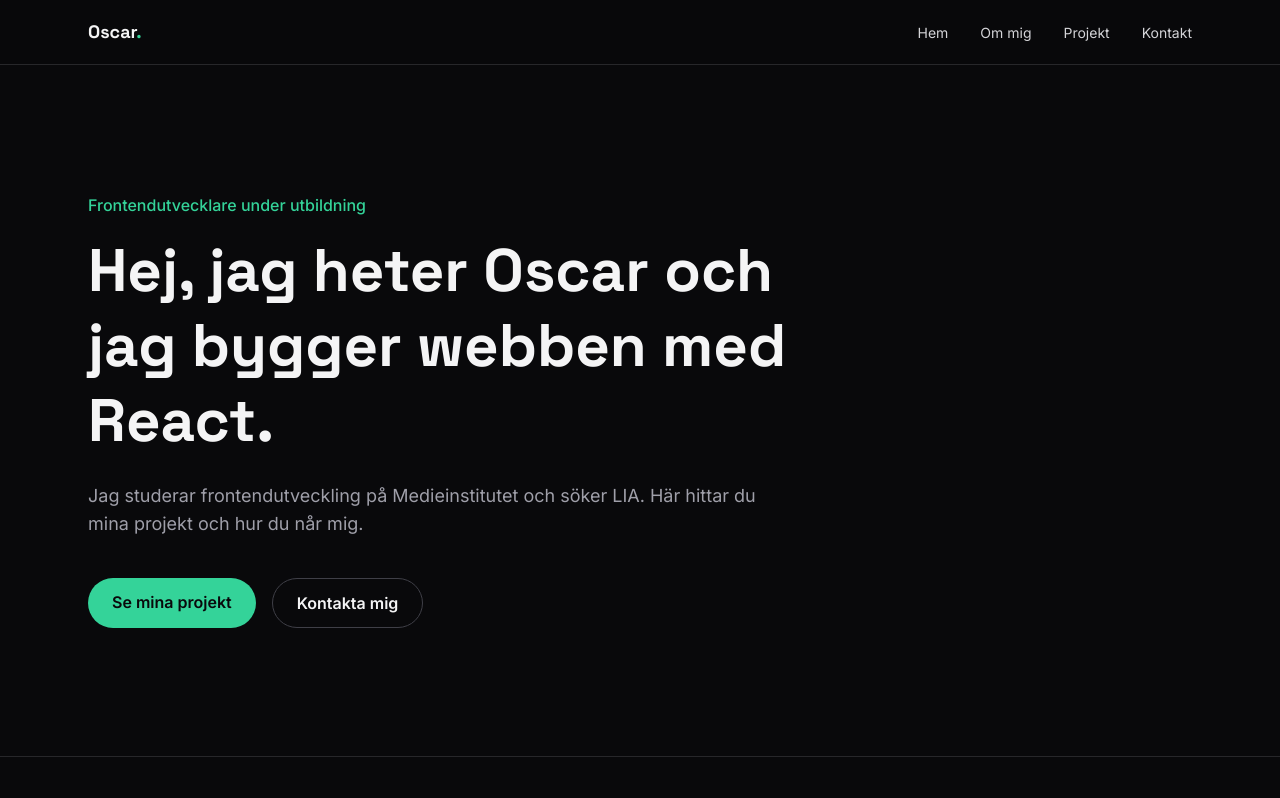
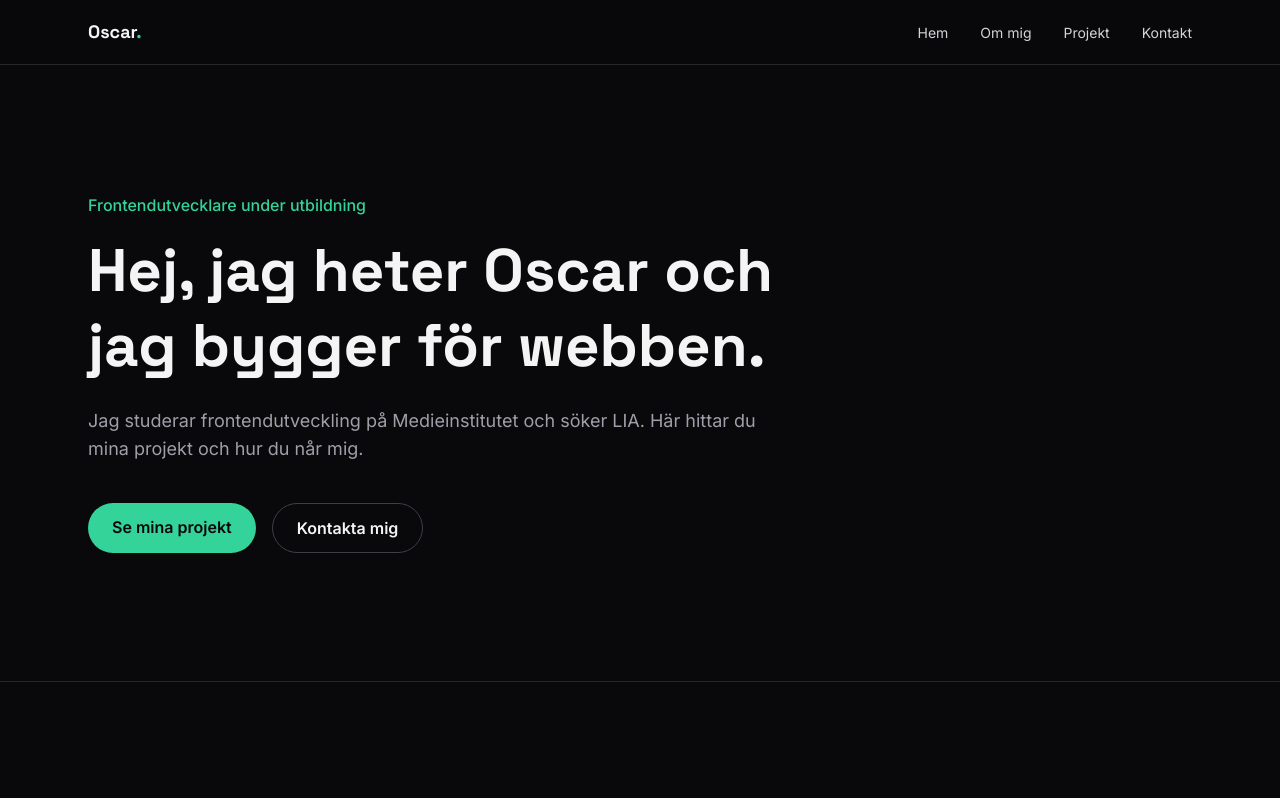
Before and after one commit to oscarholmblad/portfolio, a React (Vite) app: page / in a window 1280 px wide. Shown: the top 798 px of the page. Built offline with nearby package versions, Linux system fonts and the light colour scheme.

Commit message:
Update hero heading

```diff
--- a/src/components/Hero.tsx
+++ b/src/components/Hero.tsx
@@ -7,7 +7,7 @@ const Hero = () => {
         </p>
 
         <h1 className="max-w-3xl font-display text-4xl leading-tight font-bold sm:text-5xl md:text-6xl">
-          Hej, jag heter Oscar och jag bygger webben med React.
+          Hej, jag heter Oscar och jag bygger för webben.
         </h1>
 
         <p className="mt-6 max-w-2xl text-lg text-zinc-400">
```
